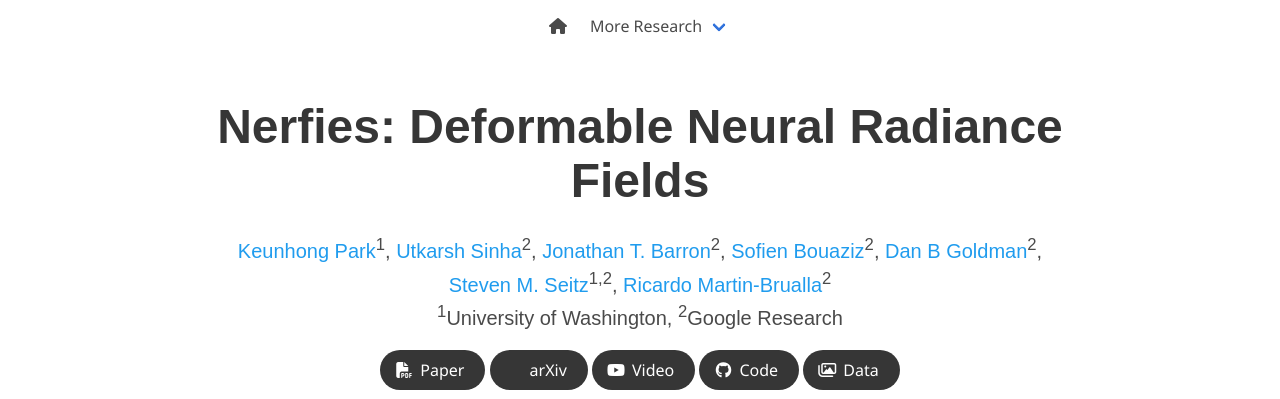
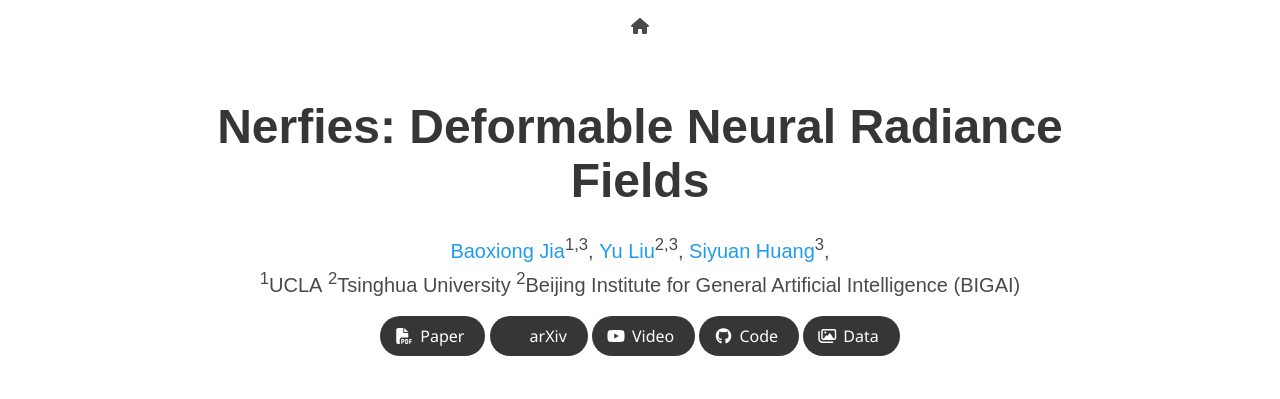
Before and after one commit to bo-qsa/bo-qsa.github.io, a plain HTML site: page index.html in a window 1280 px wide. Shown: the top 399 px of the page. Drawn offline with nearby package versions, Linux system fonts and the light colour scheme; some icons are missing; a web font is replaced by a local one.

Commit message:
update for test

```diff
--- a/index.html
+++ b/index.html
@@ -6,7 +6,7 @@
         content="Deformable Neural Radiance Fields creates free-viewpoint portraits (nerfies) from casually captured videos.">
   <meta name="keywords" content="Nerfies, D-NeRF, NeRF">
   <meta name="viewport" content="width=device-width, initial-scale=1">
-  <title>Nerfies: Deformable Neural Radiance Fields</title>
+  <title>BO-QSA: Unsupervised Object-Centric Learning with Bi-Level Optimized Query Slot Attention</title>
 
   <!-- Global site tag (gtag.js) - Google Analytics -->
   <script async src="https://www.googletagmanager.com/gtag/js?id=G-PYVRSFMDRL"></script>
@@ -52,13 +52,13 @@
   </div>
   <div class="navbar-menu">
     <div class="navbar-start" style="flex-grow: 1; justify-content: center;">
-      <a class="navbar-item" href="https://keunhong.com">
+      <a class="navbar-item" href="https://yuliu.com">
       <span class="icon">
           <i class="fas fa-home"></i>
       </span>
       </a>
 
-      <div class="navbar-item has-dropdown is-hoverable">
+      <!-- <div class="navbar-item has-dropdown is-hoverable">
         <a class="navbar-link">
           More Research
         </a>
@@ -76,7 +76,7 @@
             PhotoShape
           </a>
         </div>
-      </div>
+      </div> -->
     </div>
 
   </div>
@@ -91,29 +91,18 @@
           <h1 class="title is-1 publication-title">Nerfies: Deformable Neural Radiance Fields</h1>
           <div class="is-size-5 publication-authors">
             <span class="author-block">
-              <a href="https://keunhong.com">Keunhong Park</a><sup>1</sup>,</span>
+              <a href="https://buzz-beater.github.io">Baoxiong Jia</a><sup>1,3</sup>,</span>
             <span class="author-block">
-              <a href="https://utkarshsinha.com">Utkarsh Sinha</a><sup>2</sup>,</span>
+              <a href="https://yuliu.com">Yu Liu</a><sup>2,3</sup>,</span>
             <span class="author-block">
-              <a href="https://jonbarron.info">Jonathan T. Barron</a><sup>2</sup>,
-            </span>
-            <span class="author-block">
-              <a href="http://sofienbouaziz.com">Sofien Bouaziz</a><sup>2</sup>,
-            </span>
-            <span class="author-block">
-              <a href="https://www.danbgoldman.com">Dan B Goldman</a><sup>2</sup>,
-            </span>
-            <span class="author-block">
-              <a href="https://homes.cs.washington.edu/~seitz/">Steven M. Seitz</a><sup>1,2</sup>,
-            </span>
-            <span class="author-block">
-              <a href="http://www.ricardomartinbrualla.com">Ricardo Martin-Brualla</a><sup>2</sup>
+              <a href="https://siyuanhuang.com">Siyuan Huang</a><sup>3</sup>,
             </span>
           </div>
 
           <div class="is-size-5 publication-authors">
-            <span class="author-block"><sup>1</sup>University of Washington,</span>
-            <span class="author-block"><sup>2</sup>Google Research</span>
+            <span class="author-block"><sup>1</sup>UCLA</span>
+            <span class="author-block"><sup>2</sup>Tsinghua University</span>
+            <span class="author-block"><sup>2</sup>Beijing Institute for General Artificial Intelligence (BIGAI)</span>
           </div>
 
           <div class="column has-text-centered">
```
